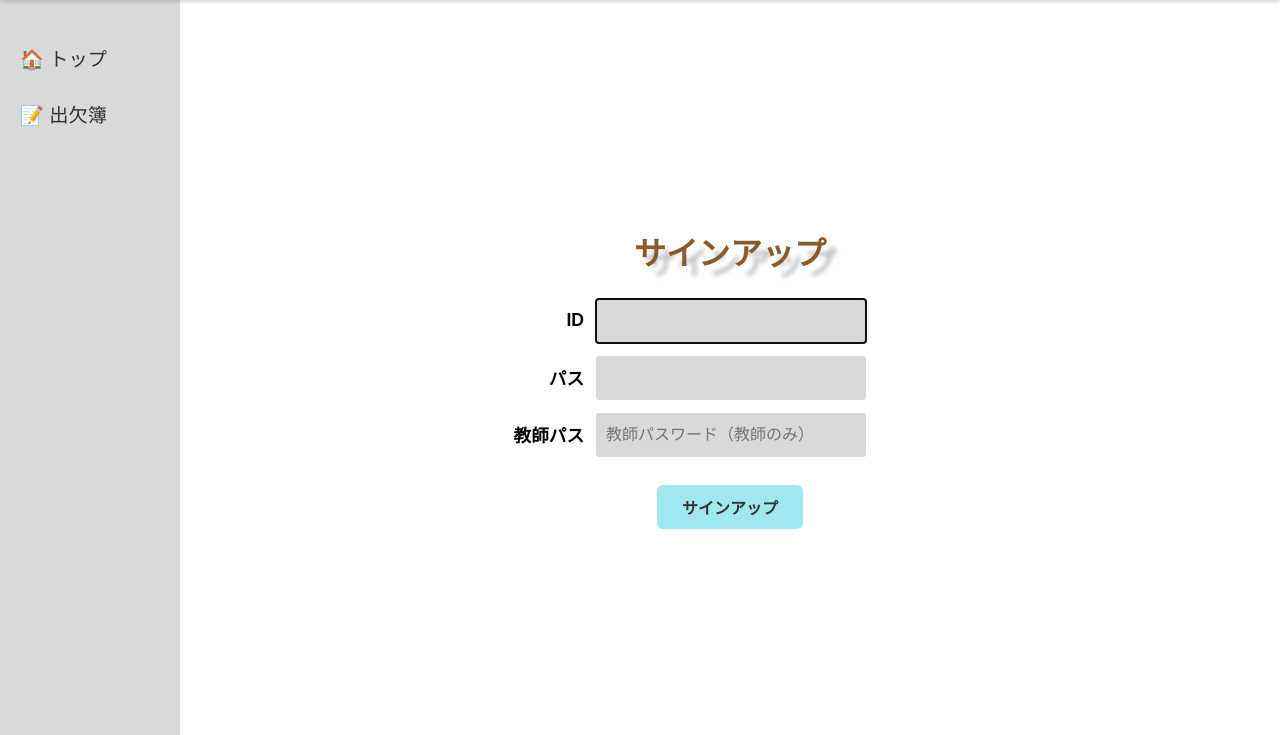
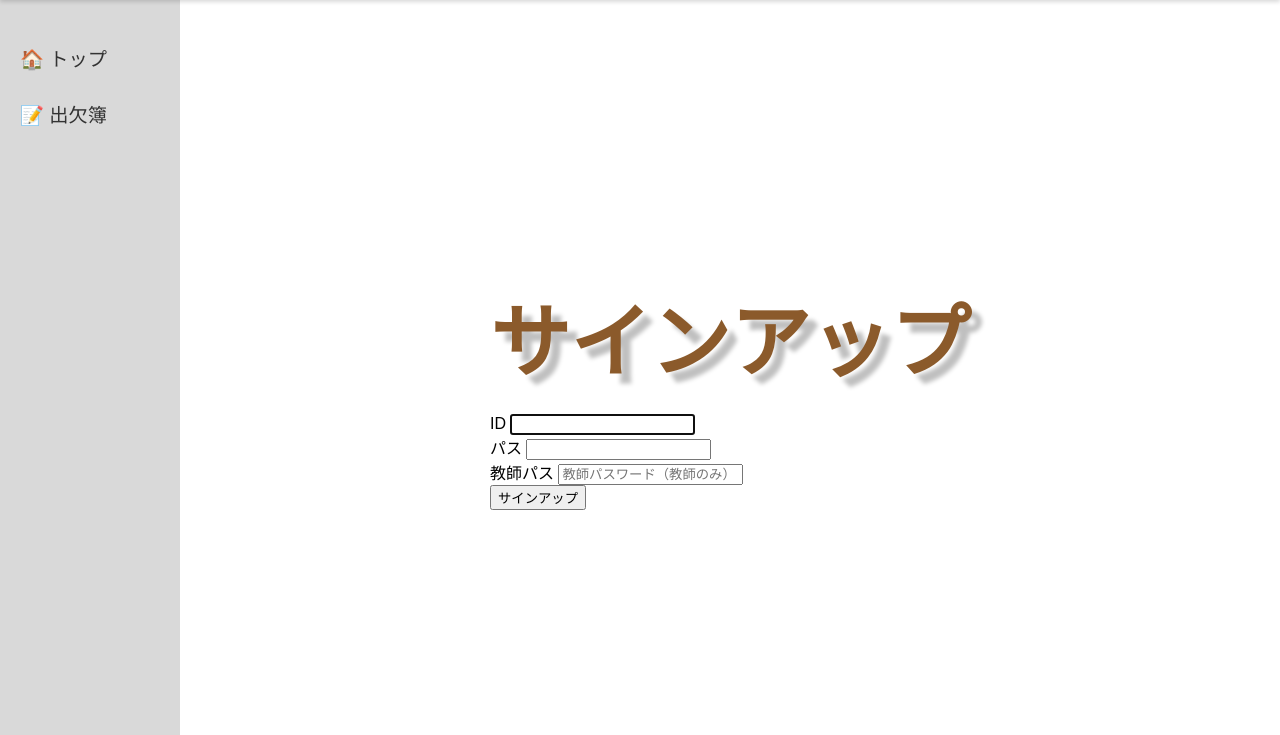
Before and after one commit to 2025-ohara-oita-it-GraduationProject/2025.3C.ohara.oita.it, a Django app: page /signup/ in a window 1280 px wide. Shown: the part 65-800 px from the top of the page. Run offline with Django 4.2, Linux system fonts and the light colour scheme.

Commit message:
css修正

```diff
--- a/telles/static/css/styles.css
+++ b/telles/static/css/styles.css
@@ -135,19 +136,19 @@ body {
   タイトル
 ================================ */
 .title {
-  color: #8B5A2B;
-  font-size: 2.2rem;
-  font-weight: bold;
-  text-shadow: 10px 10px 4px rgba(0, 0, 0, 0.25);
-  text-align: center;
-  margin-bottom: 5px;
+  color: #8B5A2B; /* 茶色 */
+  font-size: 80px; /* 大きな文字 */
+  font-weight: bold; /* 太字 */
+  text-shadow: 10px 10px 4px rgba(0, 0, 0, 0.25); /* 影を付ける */
+  text-align: center; /* 中央寄せ */
+  margin-bottom: 20px; /* 下余白 */
 }
 
 /* タイトル下の時刻 */
 .datetime {
   text-align: center;
   margin-top: 0;
-  font-size: 1.1rem;
+  font-size: 30px;
   font-weight: bold;
 }
 
@@ -253,75 +258,7 @@ body {
 }
 
 /* ================================
-  サインアップ
-================================ */
-.signup-form {
-  display: flex;
-  flex-direction: column;
-  align-items: center;
-  justify-content: center;
-  height: calc(100hv - 65px);
-}
-
-.signup-form .title {
-  margin-bottom: 25px;
-  text-align: center;
-}
-
-.form-field {
-  display: flex;
-  align-items: center;
-  gap: 12px;
-  margin-bottom: 13px;
-  transform: translate(-50px);
-}
-
-.signup-form h1 {
-  color: #8B5A2B;
-  font-size: 2rem;
-  font-weight: bold;
-  margin-bottom: 20px;
-}
-
-/*ラベルと入力欄*/
-.signup-form label {
-  width: 90px;
-  font-size: 1.1rem;
-  font-weight: bold;
-  text-align: right;
-  margin-bottom: 0;
-}
-
-.signup-form input {
-  width: 250px;
-  height: 34px;
-  border: none;
-  background-color: #D9D9D9;
-  border-radius: 3px;
-  padding: 5px 10px;
-  font-size: 1rem;
-}
-
-/*サインアップボタン*/
-.signup-btn {
-  background-color: #9FE8F0;
-  border: none;
-  color: #333;
-  font-weight: bold;
-  font-size: 1rem;
-  padding: 10px 25px;
-  border-radius: 6px;
-  cursor: pointer;
-  margin-top: 15px;
-  align-self: center;
-}
-
-.signup-btn:hover {
-  opacity: 0.85;
-}
-
-/* ================================
-  モバイル対応
+   モバイル対応
 ================================ */
 @media (max-width: 480px) {
   .buttons-vertical { max-width: 320px; gap: 12px; }
```
Also changed, not shown: other parts of telles/static/css/styles.css (+87 -82 lines).
